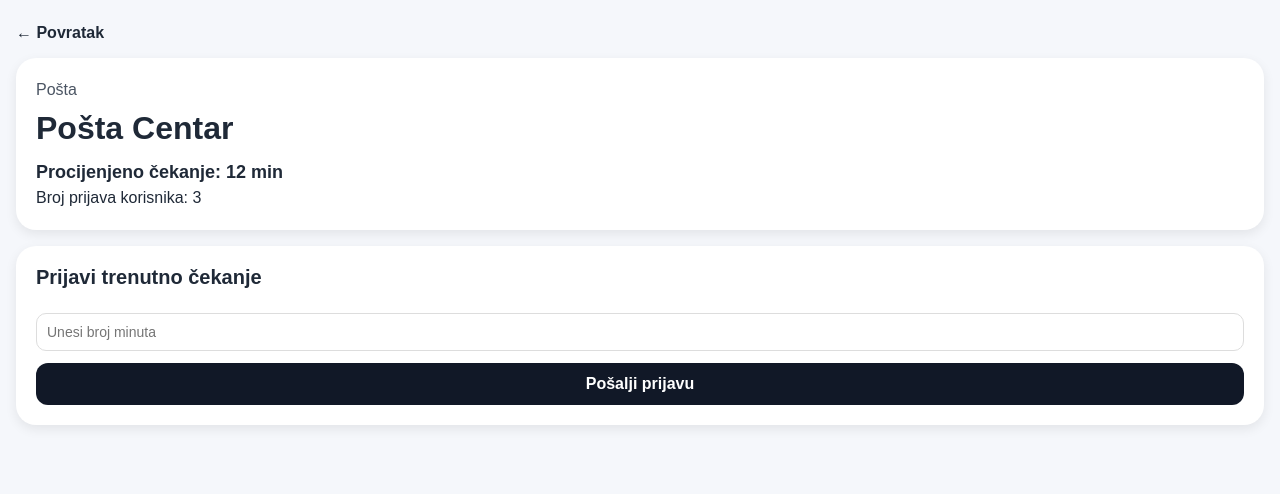
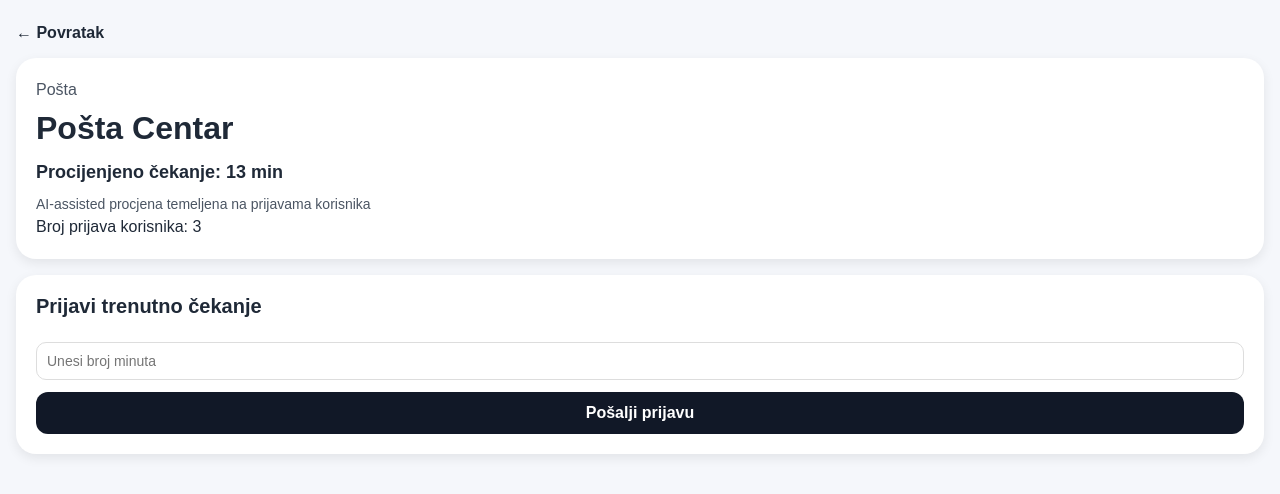
Before and after one commit to markoruzic/queueless, a React (Vite) app: page /location/1 in a window 1280 px wide. Shown: the top 494 px of the page. Built offline with nearby package versions, Linux system fonts and the light colour scheme.

Commit message:
Add weighted wait time estimation logic

```diff
--- a/src/index.css
+++ b/src/index.css
@@ -122,3 +122,9 @@ button {
   background: #111827;
   color: white;
 }
+
+.details-note {
+  margin-top: 8px;
+  color: #4b5563;
+  font-size: 14px;
+}
--- a/src/pages/LocationDetails.jsx
+++ b/src/pages/LocationDetails.jsx
@@ -1,6 +1,7 @@
 import { Link, useParams } from 'react-router-dom'
 import { useState } from 'react'
 import { locations } from '../data/locations'
+import { calculateEstimatedWaitTime } from '../services/waitTimeService'
 
 function LocationDetails() {
   const { id } = useParams()
@@ -20,9 +21,7 @@ function LocationDetails() {
   const [reports, setReports] = useState(location.reports)
   const [newReport, setNewReport] = useState('')
 
-  const averageWaitTime = Math.round(
-    reports.reduce((sum, value) => sum + value, 0) / reports.length
-  )
+  const estimatedWaitTime = calculateEstimatedWaitTime(reports)
 
   function handleSubmit(event) {
     event.preventDefault()
@@ -47,8 +46,9 @@ function LocationDetails() {
         <p className="details-category">{location.category}</p>
         <h1>{location.name}</h1>
         <p className="details-wait-time">
-          Procijenjeno čekanje: {averageWaitTime} min
+            Procijenjeno čekanje: {estimatedWaitTime} min
         </p>
+        <p className="details-note">AI-assisted procjena temeljena na prijavama korisnika</p>
         <p>Broj prijava korisnika: {reports.length}</p>
       </section>
 
--- /dev/null
+++ b/src/services/waitTimeService.js
@@ -0,0 +1,20 @@
+export function calculateEstimatedWaitTime(reports) {
+  if (!reports.length) {
+    return 0
+  }
+
+  const average =
+    reports.reduce((sum, value) => sum + value, 0) / reports.length
+
+  const recentReports = reports.slice(-3)
+  const recentAverage =
+    recentReports.reduce((sum, value) => sum + value, 0) / recentReports.length
+
+  const firstRecentValue = recentReports[0]
+  const lastRecentValue = recentReports[recentReports.length - 1]
+  const trend = lastRecentValue - firstRecentValue
+
+  const weightedEstimate = average * 0.4 + recentAverage * 0.6 + trend * 0.3
+
+  return Math.max(1, Math.round(weightedEstimate))
+}
```
